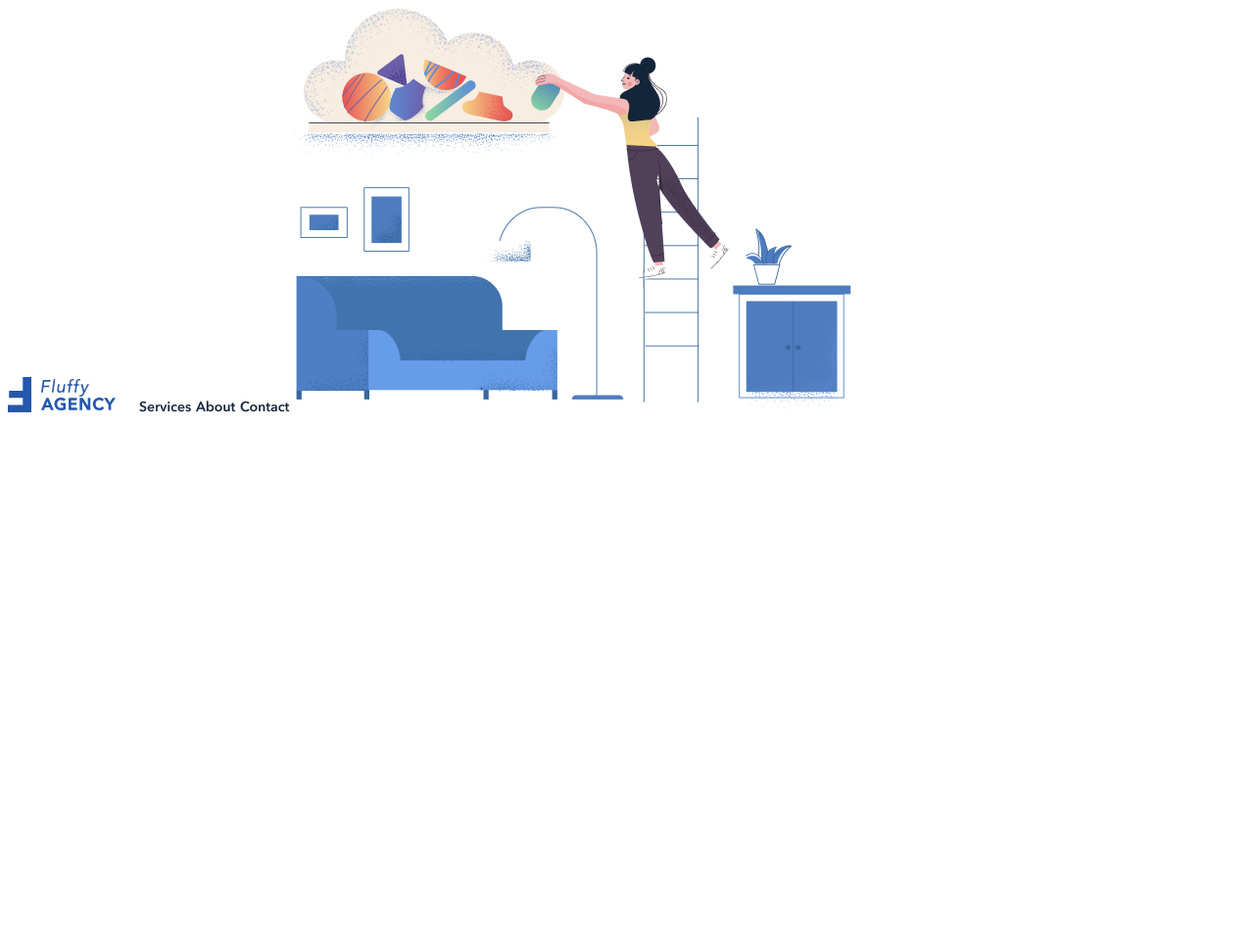
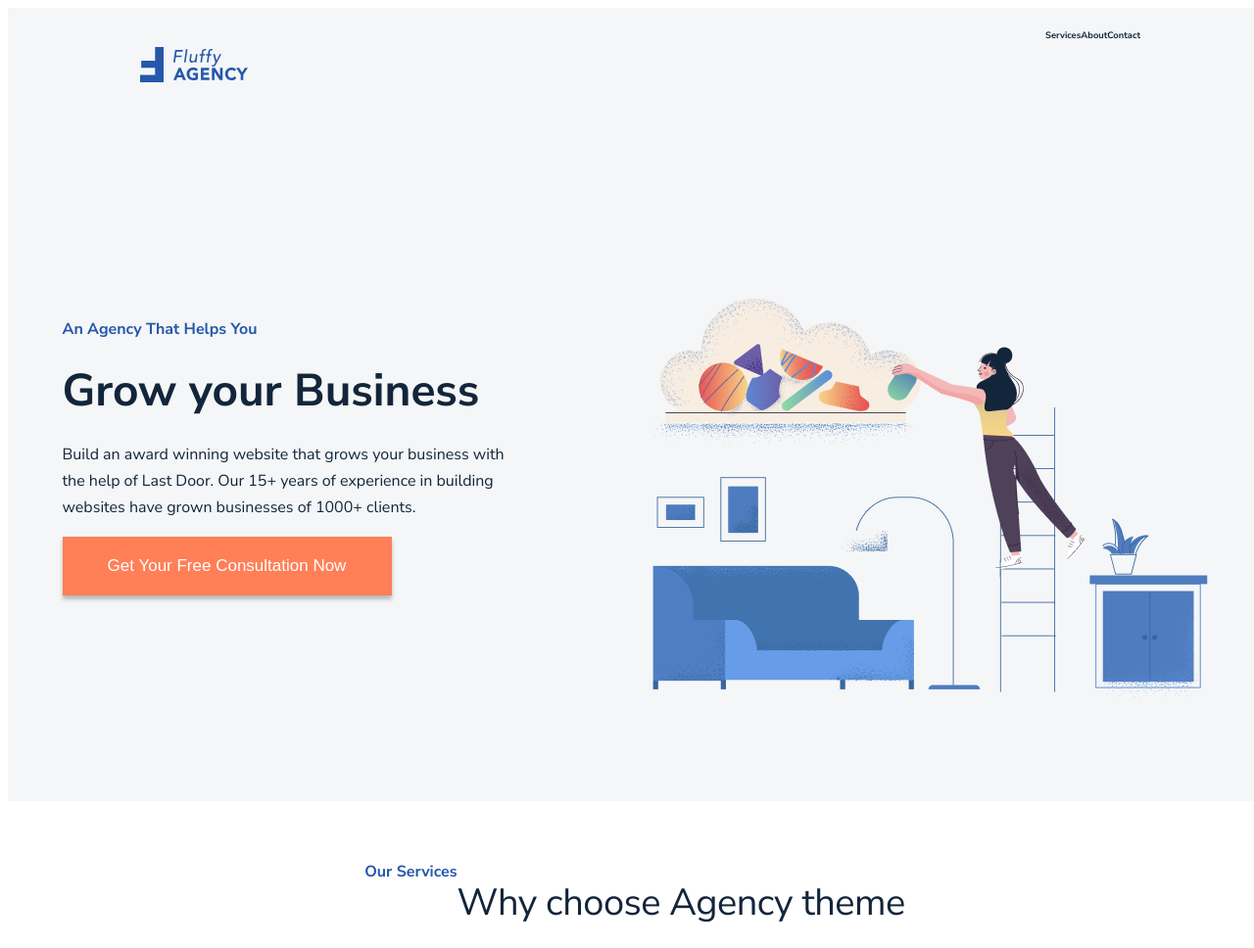
Before and after one commit to lohedengran/Fluffy, a plain HTML site: page index.html in a window 1280 px wide. Shown: the top 968 px of the page at 98% size. Before the commit the page ends 800 px from the top, so only its background shows below. Drawn offline with Linux system fonts and the light colour scheme.

Commit message:
second commit

```diff
--- a/index.html
+++ b/index.html
@@ -4,18 +4,49 @@
     <meta charset="UTF-8" />
     <meta name="viewport" content="width=device-width, initial-scale=1.0" />
     <title>Fluffy agency</title>
+    <link rel="stylesheet" href="styles/index.css" />
     <link
-      href="https://fonts.googleapis.com/css?family=Nunito+Sans&display=swap"
+      href="https://fonts.googleapis.com/css?family=Nunito+Sans:400,700&display=swap"
       rel="stylesheet"
     />
   </head>
-  <body>
+  <body class="body">
     <header class="header">
-      <img src="img/logo.svg" alt="logo" />
-      <img src="img/Services.png" alt="Services" />
-      <img src="img/About.png" alt="About" />
-      <img src="img/Contact.png" alt="Contact" />
-      <img src="img/uploading-illustration.png" alt="" />
+      <div class="top">
+        <img class="logo" src="img/logo.svg" alt="logo" />
+        <h6>Services</h6>
+        <h6>About</h6>
+        <h6>Contact</h6>
+      </div>
+      <div class="bottom">
+        <div class="content">
+          <h4>An Agency That Helps You</h4>
+          <h2>Grow your Business</h2>
+          <p>
+            Build an award winning website that grows your business with the
+            help of Last Door. Our 15+ years of experience in building websites
+            have grown businesses of 1000+ clients.
+          </p>
+          <button type="submit" class="button">
+            Get Your Free Consultation Now
+          </button>
+        </div>
+        <img src="img/uploading-illustration.png" alt="" />
+      </div>
     </header>
+    <div class="agency">
+      <h4>Our Services</h4>
+      <h3>Why choose Agency theme</h3>
+    </div>
+    <div class="pics">
+      <img src="img/ultra responsive.png" alt="" />
+      <img src="img/award winning design.png" alt="" />
+      <img src="img/support & updates.png" alt="" />
+    </div>
+    <div class="kpi">
+      <img src="img/7.5.png" alt="" />
+      <img src="img/15.png" alt="" />
+      <img src="img/6.2.png" alt="" />
+    </div>
   </body>
 </html>
--- a/styles/index.css
+++ b/styles/index.css
@@ -1,3 +1,80 @@
 .header {
   font-family: "Nunito Sans", sans-serif;
 }
+.body {
+  max-width: 1440px;
+  width: 100%;
+}
+.header {
+  height: 810px;
+  background-color: #f4f6f7;
+}
+.logo {
+  margin-top: 40px;
+  margin-right: 794px;
+  margin-left: 135px;
+}
+.top {
+  display: flex;
+  justify-content: space-around;
+  font-family: "Nunito Sans", sans-serif;
+  font-size: 14px;
+  color: #13253a;
+  margin-right: 135px;
+}
+.bottom {
+  display: flex;
+  justify-content: center;
+  margin-top: 220px;
+  font-family: "Nunito Sans", sans-serif;
+  color: #13253a;
+  font-size: 16px;
+}
+h4 {
+  font-family: "Nunito Sans", sans-serif;
+  font-size: 16px;
+  color: #2557ab;
+  line-height: 22px;
+}
+h2 {
+  font-family: "Nunito Sans", sans-serif;
+  font-size: 46px;
+  font-weight: bold;
+  color: #13253a;
+}
+.content {
+  width: 470px;
+  height: 261px;
+  line-height: 27px;
+  margin-right: 130px;
+}
+.button {
+  background-color: #ff7f57;
+  color: #ffffff;
+  width: 336px;
+  height: 60px;
+  font-size: 17px;
+  border: none;
+  box-shadow: 0px 4px 4px rgba(0, 0, 0, 0.25);
+}
+.agency {
+  display: flex;
+  justify-content: center;
+  padding: 40px;
+}
+h3 {
+  font-family: "Nunito Sans", sans-serif;
+  font-size: 38px;
+  line-height: 52px;
+  letter-spacing: -0.5px;
+  color: #13253a;
+  font-weight: normal;
+}
+.pics {
+  display: flex;
+  justify-content: center;
+}
+.kpi {
+  background-color: #f4f6f7;
+  height: 205px;
+}
```
Also changed, not shown: img/15.png (added), img/6.2.png (added), img/7.5.png (added), img/award winning design.png (added), img/support & updates.png (added), img/ultra responsive.png (added).
